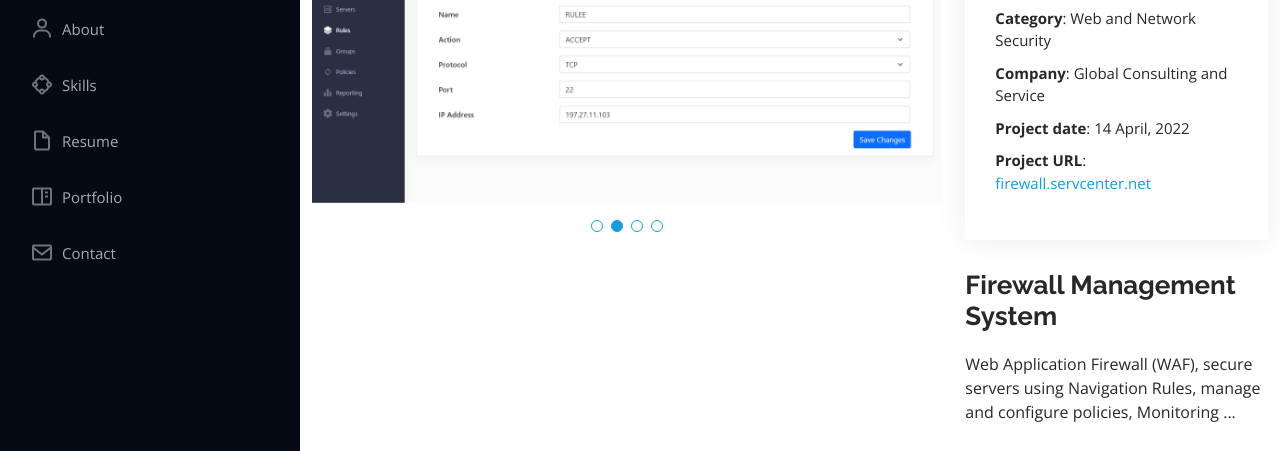
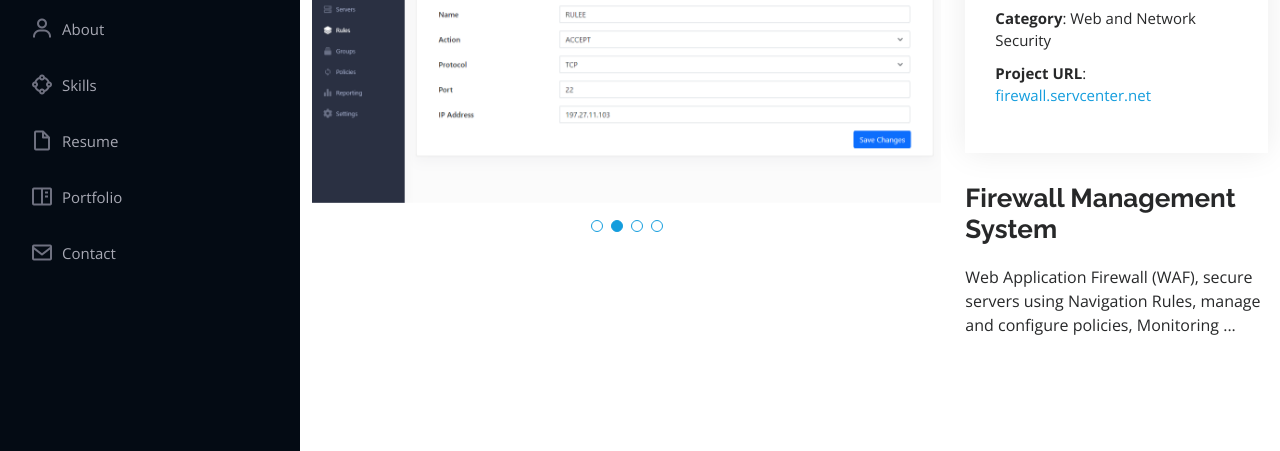
Before and after one commit to BoussabatWael/BoussabatWael.github.io, a plain HTML site: page fms.html in a window 1280 px wide. Shown: the part 210-661 px from the top of the page. Drawn offline with nearby package versions, Linux system fonts and the light colour scheme.

Commit message:
Update fms.html

```diff
--- a/fms.html
+++ b/fms.html
@@ -114,8 +114,6 @@
               <h3>Project information</h3>
               <ul>
                 <li><strong>Category</strong>: Web and Network Security</li>
-                <li><strong>Company</strong>: Global Consulting and Service</li>
-                <li><strong>Project date</strong>: 14 April, 2022</li>
                 <li><strong>Project URL</strong>: <a href="https://firewall.servcenter.net">firewall.servcenter.net</a></li>
               </ul>
             </div>
```
